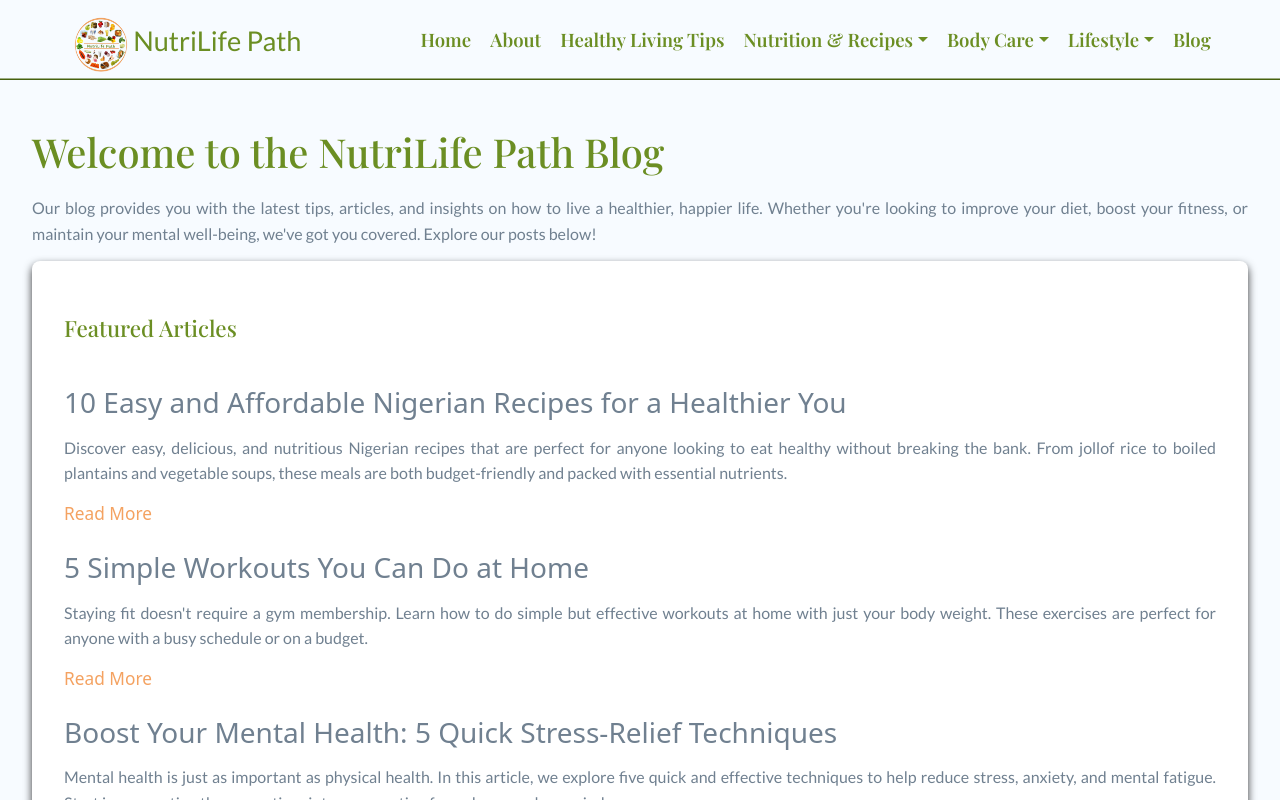
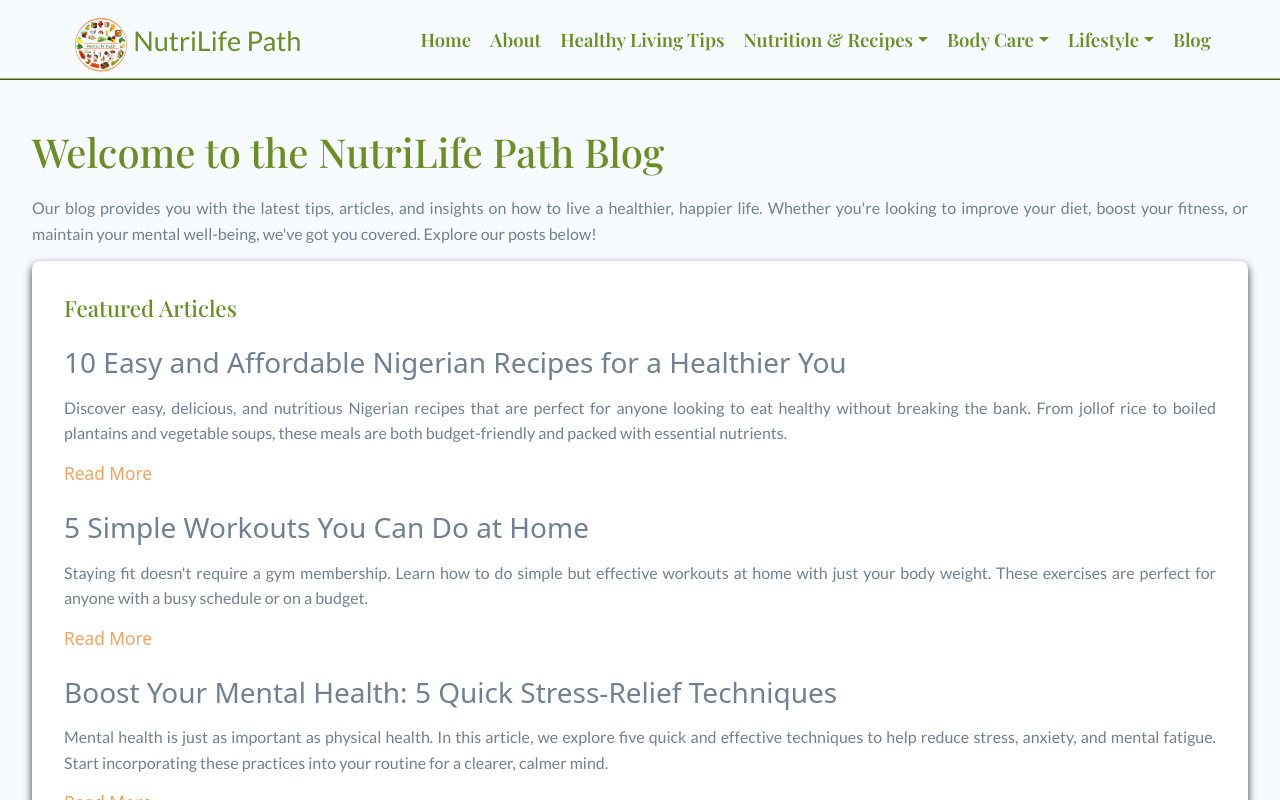
Before and after one commit to Esther20056/NutriLifePath, a React (Create React App) app: page /blog in a window 1280 px wide. Shown: the top 800 px of the page. Built offline with nearby package versions, Linux system fonts and the light colour scheme; a web font is replaced by a local one.

Commit message:
another commit

```diff
--- a/src/ComponentsOne/Style/HealthyLivingTips.css
+++ b/src/ComponentsOne/Style/HealthyLivingTips.css
@@ -15,7 +15,7 @@
   .hlt-container h2 {
     color: var(--OliveGreen);
     margin: 0;
-    padding: 20px 0;
+    /* padding: 20px 0; */
     font-family: "Playfair Display", serif;
     margin-top: 10px;
     font-size: 1.4rem;
```
